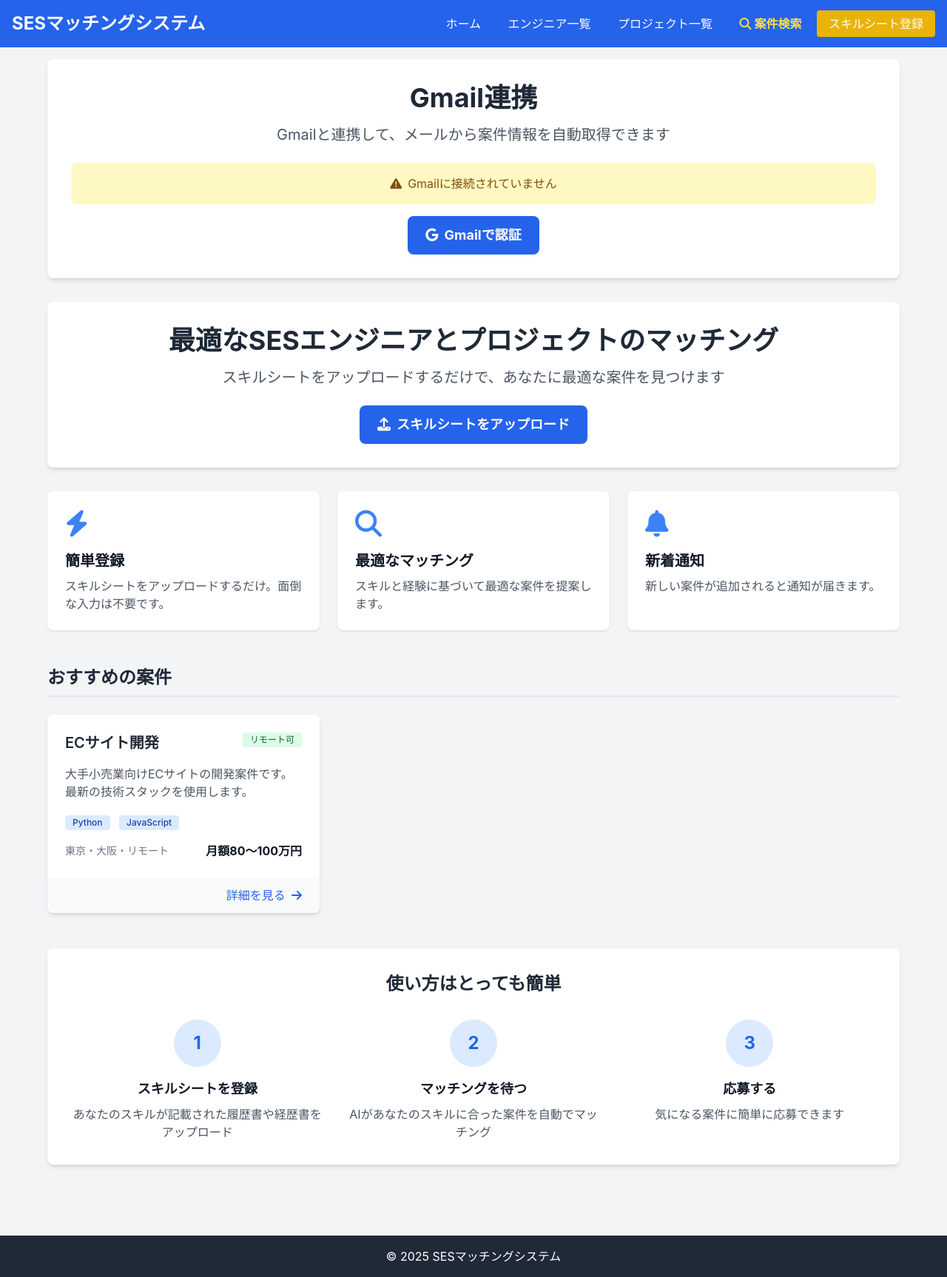
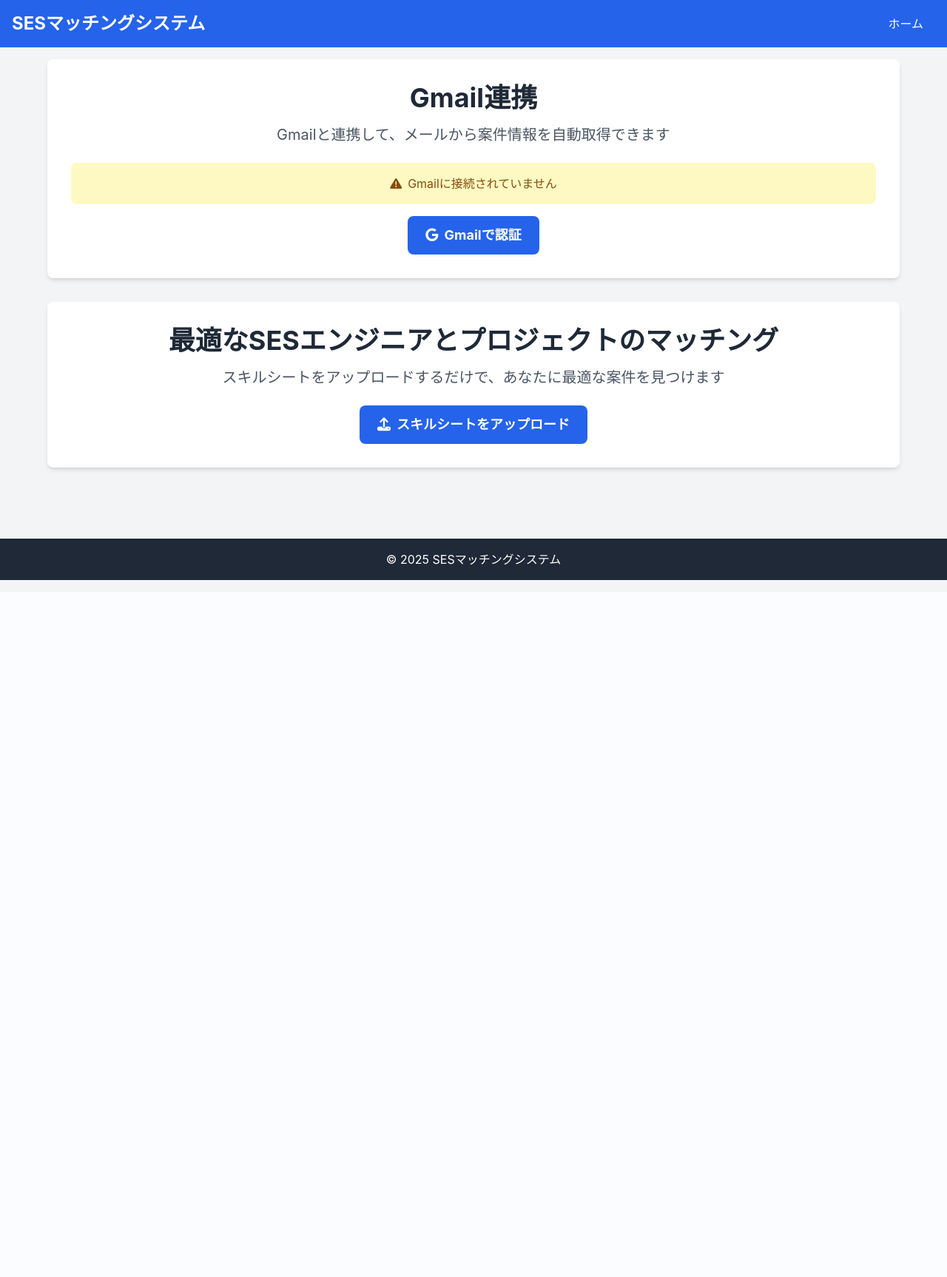
Before and after one commit to tommy0419Mitsuyasu/Gmail-AI-check-app, a Flask app: page / in a window 1280 px wide. Shown: the whole page at 74% size. After the commit the page ends 784 px from the top, so only its background shows below. Run offline with Flask 3, Linux system fonts and the light colour scheme; some libraries are stand-ins or nearby versions.

Commit message:
refactor: 不要なダミーUI要素を一掃（ヘッダーメニュー、特徴、おすすめ案件、使い方セクション）

```diff
--- a/templates/base.html
+++ b/templates/base.html
@@ -60,10 +60,6 @@
             <h1 class="text-2xl font-bold">SESマッチングシステム</h1>
             <div>
                 <a href="/" class="px-4 hover:bg-blue-700 rounded py-2">ホーム</a>
-                <a href="/engineers" class="px-4 hover:bg-blue-700 rounded py-2">エンジニア一覧</a>
-                <a href="/projects" class="px-4 hover:bg-blue-700 rounded py-2">プロジェクト一覧</a>
-                <a href="/search" class="px-4 hover:bg-blue-700 rounded py-2 font-bold text-yellow-300"><i class="fas fa-search mr-1"></i>案件検索</a>
-                <a href="/upload" class="px-4 bg-yellow-500 hover:bg-yellow-600 rounded py-2">スキルシート登録</a>
             </div>
         </div>
     </nav>
--- a/templates/index.html
+++ b/templates/index.html
@@ -129,85 +129,5 @@
         </a>
     </div>
 
-    <!-- 特徴セクション -->
-    <div class="grid md:grid-cols-3 gap-6 mb-12">
-        <div class="bg-white p-6 rounded-lg shadow hover:shadow-lg transition">
-            <div class="text-blue-500 text-4xl mb-4">
-                <i class="fas fa-bolt"></i>
-            </div>
-            <h3 class="text-xl font-semibold mb-2">簡単登録</h3>
-            <p class="text-gray-600">スキルシートをアップロードするだけ。面倒な入力は不要です。</p>
-        </div>
-        <div class="bg-white p-6 rounded-lg shadow hover:shadow-lg transition">
-            <div class="text-blue-500 text-4xl mb-4">
-                <i class="fas fa-search"></i>
-            </div>
-            <h3 class="text-xl font-semibold mb-2">最適なマッチング</h3>
-            <p class="text-gray-600">スキルと経験に基づいて最適な案件を提案します。</p>
-        </div>
-        <div class="bg-white p-6 rounded-lg shadow hover:shadow-lg transition">
-            <div class="text-blue-500 text-4xl mb-4">
-                <i class="fas fa-bell"></i>
-            </div>
-            <h3 class="text-xl font-semibold mb-2">新着通知</h3>
-            <p class="text-gray-600">新しい案件が追加されると通知が届きます。</p>
-        </div>
-    </div>
-
-    <!-- おすすめ案件セクション -->
-    <div class="mb-12">
-        <h2 class="text-2xl font-bold text-gray-800 mb-6 pb-2 border-b-2 border-gray-200">おすすめの案件</h2>
-        <div id="featuredProjects" class="grid md:grid-cols-2 lg:grid-cols-3 gap-6">
-            <!-- ここにおすすめ案件が動的に挿入されます -->
-            <div class="bg-white rounded-lg shadow-md overflow-hidden">
-                <div class="p-6">
-                    <div class="flex justify-between items-start mb-4">
-                        <h3 class="text-xl font-semibold text-gray-800">ECサイト開発</h3>
-                        <span class="bg-green-100 text-green-800 text-xs font-medium px-2.5 py-0.5 rounded">リモート可</span>
-                    </div>
-                    <p class="text-gray-600 mb-4">大手小売業向けECサイトの開発案件です。最新の技術スタックを使用します。</p>
-                    <div class="mb-4">
-                        <span class="inline-block bg-blue-100 text-blue-800 text-xs font-medium px-2.5 py-0.5 rounded mr-2">Python</span>
-                        <span class="inline-block bg-blue-100 text-blue-800 text-xs font-medium px-2.5 py-0.5 rounded">JavaScript</span>
-                    </div>
-                    <div class="flex justify-between items-center">
-                        <span class="text-gray-500 text-sm">東京・大阪・リモート</span>
-                        <span class="text-gray-900 font-bold">月額80〜100万円</span>
-                    </div>
-                </div>
-                <div class="bg-gray-50 px-6 py-3 flex justify-end">
-                    <a href="/projects/1" class="text-blue-600 hover:text-blue-800 font-medium">詳細を見る <i class="fas fa-arrow-right ml-1"></i></a>
-                </div>
-            </div>
-        </div>
-    </div>
-
-    <!-- 使い方セクション -->
-    <div class="bg-white rounded-lg shadow-md p-8 mb-8">
-        <h2 class="text-2xl font-bold text-center text-gray-800 mb-8">使い方はとっても簡単</h2>
-        <div class="grid md:grid-cols-3 gap-8">
-            <div class="text-center">
-                <div class="bg-blue-100 w-16 h-16 rounded-full flex items-center justify-center mx-auto mb-4">
-                    <span class="text-blue-600 text-2xl font-bold">1</span>
-                </div>
-                <h3 class="text-lg font-semibold mb-2">スキルシートを登録</h3>
-                <p class="text-gray-600">あなたのスキルが記載された履歴書や経歴書をアップロード</p>
-            </div>
-            <div class="text-center">
-                <div class="bg-blue-100 w-16 h-16 rounded-full flex items-center justify-center mx-auto mb-4">
-                    <span class="text-blue-600 text-2xl font-bold">2</span>
-                </div>
-                <h3 class="text-lg font-semibold mb-2">マッチングを待つ</h3>
-                <p class="text-gray-600">AIがあなたのスキルに合った案件を自動でマッチング</p>
-            </div>
-            <div class="text-center">
-                <div class="bg-blue-100 w-16 h-16 rounded-full flex items-center justify-center mx-auto mb-4">
-                    <span class="text-blue-600 text-2xl font-bold">3</span>
-                </div>
-                <h3 class="text-lg font-semibold mb-2">応募する</h3>
-                <p class="text-gray-600">気になる案件に簡単に応募できます</p>
-            </div>
-        </div>
-    </div>
 </div>
 {% endblock %}
```
